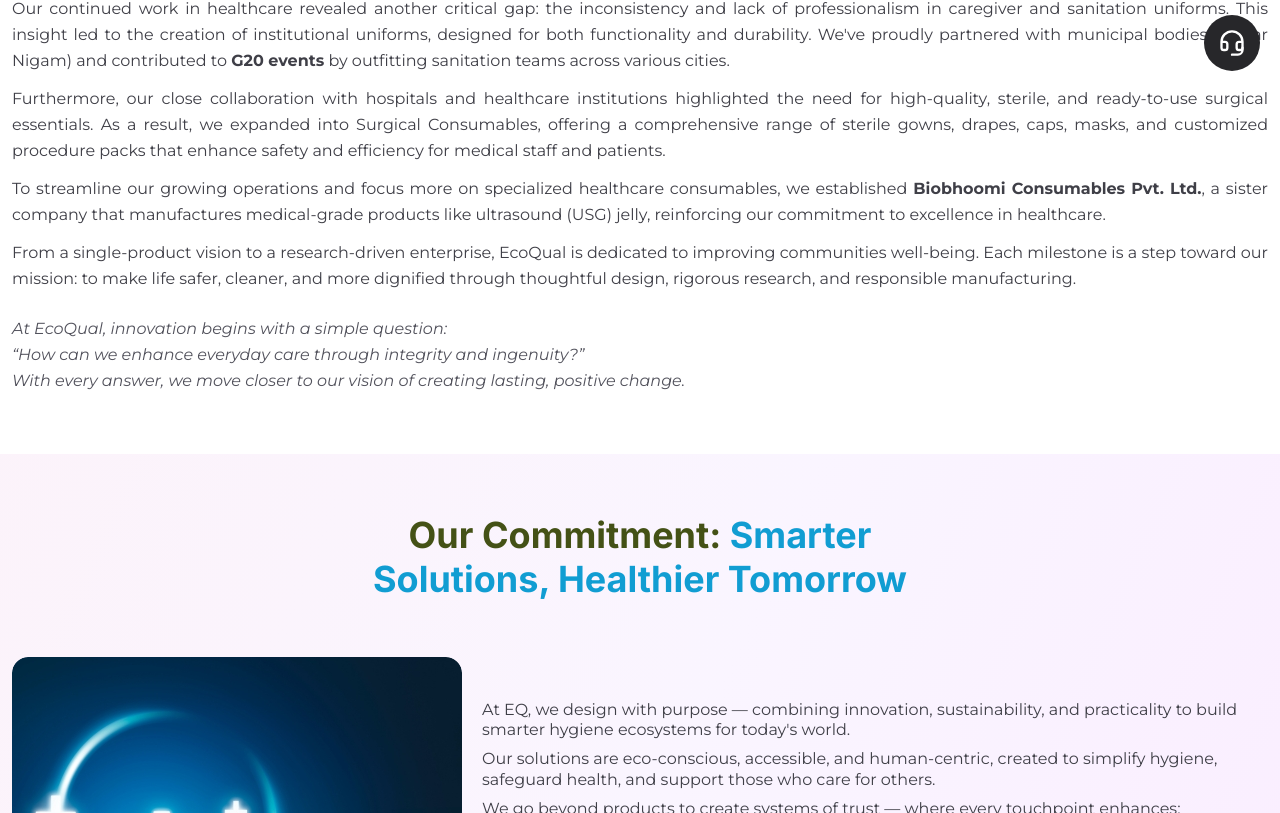
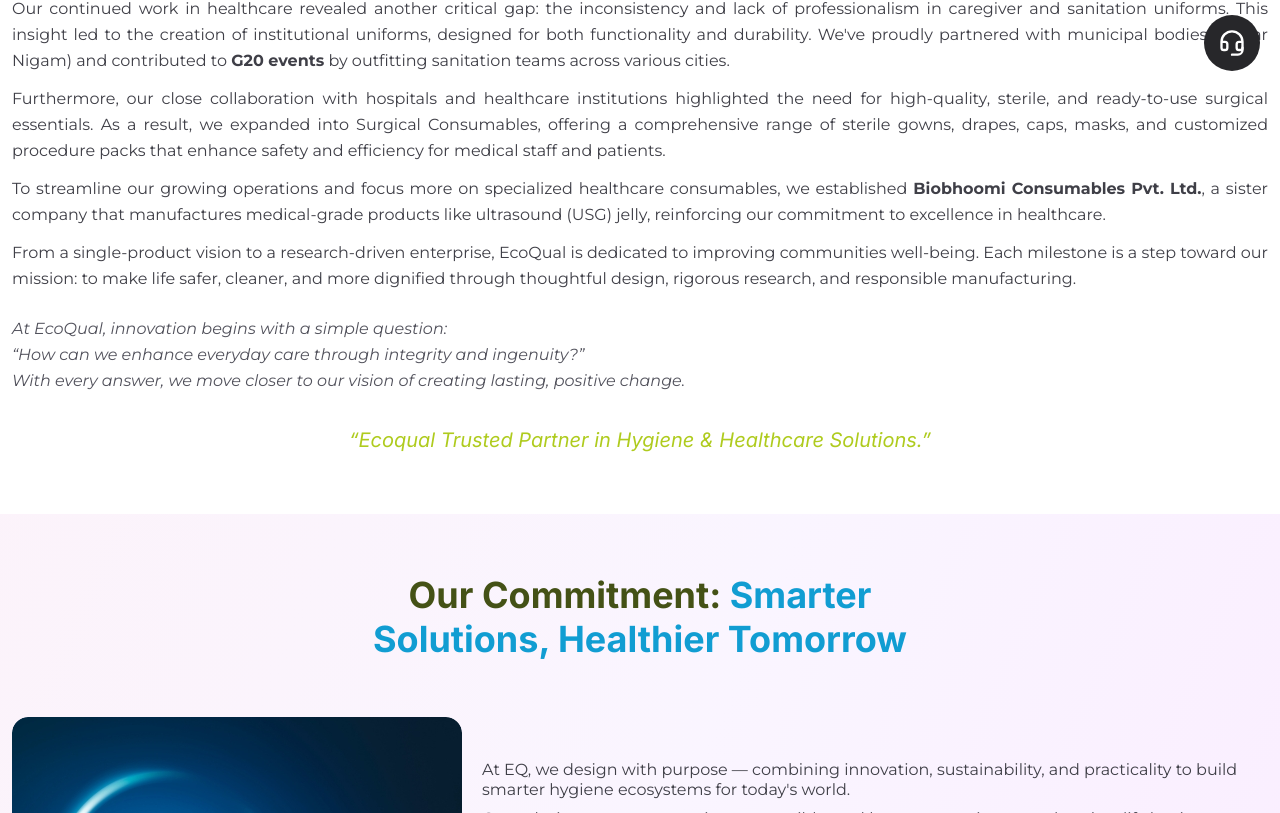
Before and after one commit to Semicolon-Wiz/ecoqual, a Next.js app: page /about in a window 1280 px wide. Shown: the part 709-1522 px from the top of the page. Built offline with nearby package versions, Linux system fonts and the light colour scheme; no server answers.

Commit message:
update text

```diff
--- a/src/components/AboutUs.tsx
+++ b/src/components/AboutUs.tsx
@@ -348,9 +348,9 @@ export function MoreAboutUs() {
             <Wrapper>
                 <div className="relative w-full flex flex-col gap-10">
                     <div className="text-center">
-                        <MainHeading classname='max-w-2xl mx-auto'>
+                        <Heading classname='max-w-2xl mx-auto'>
                             Redefining hygiene with smarter, safer, and sustainable solutions.
-                        </MainHeading>
+                        </Heading>
                     </div>
 
                     <div className="relative prose prose-zinc max-w-none leading-relaxed text-zinc-700 lg:text-base md:text-sm text-sm">
@@ -425,6 +425,11 @@ export function MoreAboutUs() {
                             With every answer, we move closer to our vision of creating lasting, positive change.
                         </p>
                     </div>
+                </div>
+                <div className='mt-8 flex items-center w-full justify-center'>
+                    <h1 className='text-primary italic md:text-xl text-sm'>
+                        “Ecoqual Trusted Partner in Hygiene & Healthcare Solutions.”
+                    </h1>
                 </div>
             </Wrapper>
         </Section>
```
